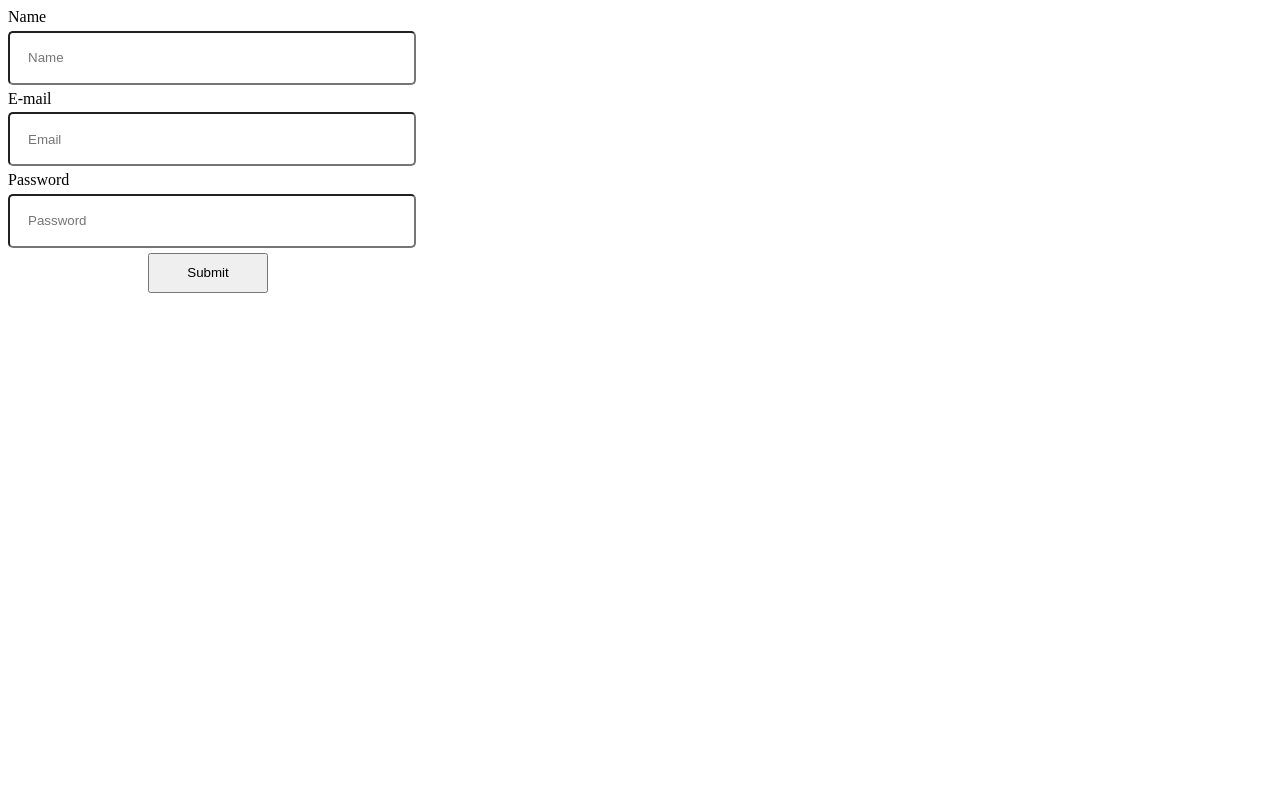
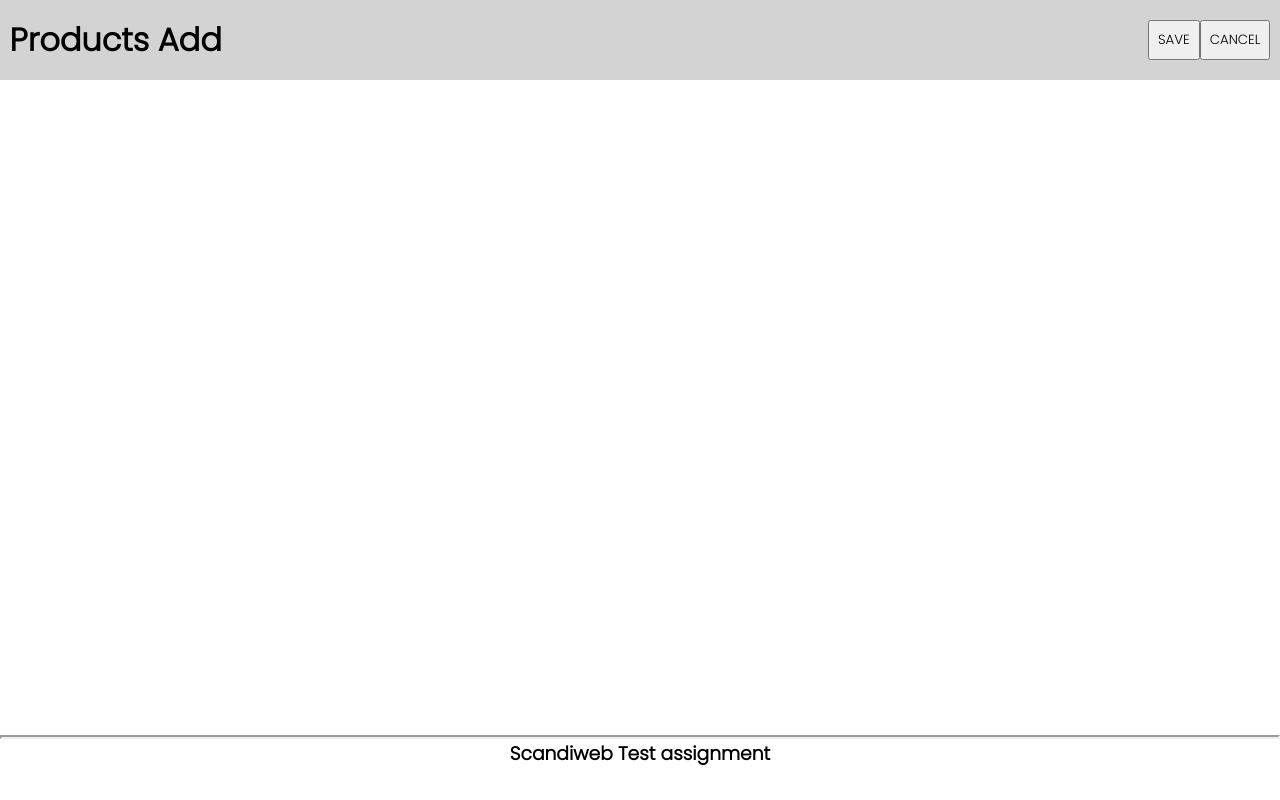
Before and after one commit to Sitch196/Product-Listing-App, a React (Vite) app: page /product_add_page in a window 1280 px wide. Built offline with nearby package versions, Linux system fonts and the light colour scheme.

Commit message:
some markup

```diff
--- a/index.html
+++ b/index.html
@@ -5,6 +5,12 @@
     <link rel="icon" type="image/svg+xml" href="/vite.svg" />
     <meta name="viewport" content="width=device-width, initial-scale=1.0" />
     <title>Vite + React</title>
+    <link rel="preconnect" href="https://fonts.googleapis.com" />
+    <link rel="preconnect" href="https://fonts.gstatic.com" crossorigin />
+    <link
+      href="https://fonts.googleapis.com/css2?family=Poppins:wght@300&display=swap"
+      rel="stylesheet"
+    />
   </head>
   <body>
     <div id="root"></div>
--- a/package.json
+++ b/package.json
@@ -12,6 +12,7 @@
     "react": "^18.2.0",
     "react-dom": "^18.2.0",
     "react-hook-form": "^7.43.5",
+    "react-router-dom": "^6.9.0",
     "styled-components": "^5.3.8"
   },
   "devDependencies": {
--- a/src/App.jsx
+++ b/src/App.jsx
@@ -1,96 +1,36 @@
 import { useForm } from "react-hook-form";
 import styled from "styled-components";
+import { Route, Routes } from "react-router-dom";
+import Footer from "./Footer/Footer";
+import Product_add_page from "./Components/Product_add_page";
+import Product_list_page from "./Components/Product_list_page";
+import { createGlobalStyle } from "styled-components";
 
+const GlobalStyle = createGlobalStyle`
+  * {
+    margin: 0;
+      padding:0;
+      font-family: 'poppins'
+  }
+
+`;
 function App() {
-  const {
-    register,
-    handleSubmit,
-    formState: { errors },
-    reset,
-  } = useForm();
-
-  const onSubmit = (data) => {
-    console.log(data);
-    reset();
-  };
-
   return (
-    <div>
-      <Container>
-        <Form onSubmit={handleSubmit(onSubmit)}>
-          <label>Name</label>
-          <Input
-            type="text"
-            placeholder="Name"
-            {...register("name", {
-              required: "Name is required",
-              pattern: {
-                value: /^[A-Za-z\s]+$/,
-                message: "Name must only contain letters and spaces",
-              },
-            })}
-          />
-          {errors.name && <p style={{ color: "red" }}>{errors.name.message}</p>}
-          <label>E-mail</label>
-
-          <Input
-            type="email"
-            placeholder="Email"
-            {...register("email", {
-              required: "Email is required",
-              pattern: {
-                value: /^[A-Z0-9._%+-]+@[A-Z0-9.-]+\.[A-Z]{2,}$/i,
-                message: "Invalid email",
-              },
-            })}
-          />
-          {errors.email && (
-            <p style={{ color: "red" }}>{errors.email.message}</p>
-          )}
-
-          <label>Password</label>
-
-          <Input
-            placeholder="Password"
-            type="password"
-            {...register("password", {
-              required: "Password is required",
-              minLength: {
-                value: 6,
-                message: "Password must be at least 6 characters",
-              },
-            })}
-          />
-          {errors.password && (
-            <p style={{ color: "red" }}>{errors.password.message}</p>
-          )}
-          <Button type="submit">Submit</Button>
-        </Form>
-      </Container>
-      {/* <Child {...data} /> */}
-    </div>
+    <AppContainer>
+      <GlobalStyle />
+      <Routes>
+        <Route path="/" element={<Product_list_page />} />
+        <Route path="product_add_page" element={<Product_add_page />} />
+      </Routes>
+      <Footer />
+    </AppContainer>
   );
 }
 
 export default App;
-const Input = styled.input`
-  width: 100%;
-  height: 3rem;
-  border-radius: 5px;
-  text-indent: 1rem;
-`;
-const Button = styled.button`
-  width: 30%;
-  height: 2.5rem;
-  margin: 0 auto;
-`;
-const Form = styled.form`
+const AppContainer = styled.div`
+  height: 96vh;
   display: flex;
   flex-direction: column;
-  gap: 0.3rem;
+  justify-content: space-between;
 `;
-const Container = styled.div`
-  width: 25rem;
-  height: 15rem;
-  /* background-color: lightblue; */
-`;
--- /dev/null
+++ b/src/Components/Product_add_page.jsx
@@ -0,0 +1,34 @@
+import React from "react";
+import styled from "styled-components";
+function Product_add_page() {
+  return (
+    <Container>
+      <Logo>Products Add</Logo>
+      <Buttons_Container>
+        <BtnSave>Save</BtnSave>
+        <BtnCancel>Cancel</BtnCancel>
+      </Buttons_Container>
+    </Container>
+  );
+}
+
+export default Product_add_page;
+const BtnSave = styled.button`
+  text-transform: uppercase;
+  padding: 0.5rem 0.5rem;
+`;
+const BtnCancel = styled.button`
+  text-transform: uppercase;
+  padding: 0.5rem 0.5rem;
+`;
+const Container = styled.div`
+  /* border: 1px solid red; */
+  background-color: lightgray;
+  display: flex;
+  align-items: center;
+  justify-content: space-between;
+  padding: 1rem 0.6rem;
+`;
+
+const Logo = styled.h1``;
+const Buttons_Container = styled.div``;
--- /dev/null
+++ b/src/Components/Product_list_page.jsx
@@ -0,0 +1,28 @@
+import React from "react";
+import styled from "styled-components";
+import { Link } from "react-router-dom";
+
+function Product_list_page() {
+  return (
+    <Container>
+      <Logo>Products List</Logo>
+      <Buttons_Container>
+        <Link to="product_add_page">ADD</Link>
+        <button>MASS DELETE</button>
+      </Buttons_Container>
+    </Container>
+  );
+}
+
+export default Product_list_page;
+
+const Container = styled.div`
+  /* border: 1px solid red; */
+  background-color: lightgray;
+  display: flex;
+  align-items: center;
+  justify-content: space-between;
+  padding: 1rem 0.6rem;
+`;
+const Logo = styled.h1``;
+const Buttons_Container = styled.div``;
--- /dev/null
+++ b/src/Footer/Footer.jsx
@@ -0,0 +1,17 @@
+import styled from "styled-components";
+
+function Footer() {
+  return (
+    <div>
+      <hr style={{ borderWidth: "2px" }} />
+      <Scandi>
+        <h3>Scandiweb Test assignment</h3>
+      </Scandi>
+    </div>
+  );
+}
+
+export default Footer;
+const Scandi = styled.div`
+  text-align: center;
+`;
--- a/src/main.jsx
+++ b/src/main.jsx
@@ -1,9 +1,12 @@
 import React from "react";
 import ReactDOM from "react-dom/client";
 import App from "./App";
+import { BrowserRouter } from "react-router-dom";
 
 ReactDOM.createRoot(document.getElementById("root")).render(
   <React.StrictMode>
-    <App />
+    <BrowserRouter>
+      <App />
+    </BrowserRouter>
   </React.StrictMode>
 );
```
Also changed, not shown: 1 other file (tests, documents, lock files or other folders).
